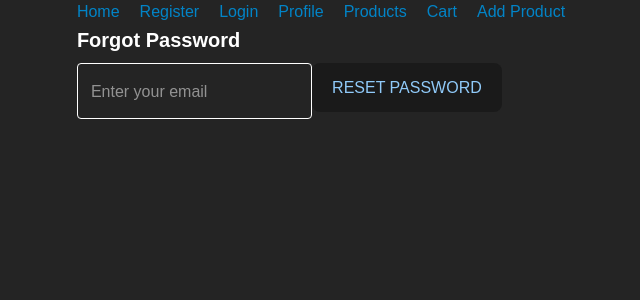
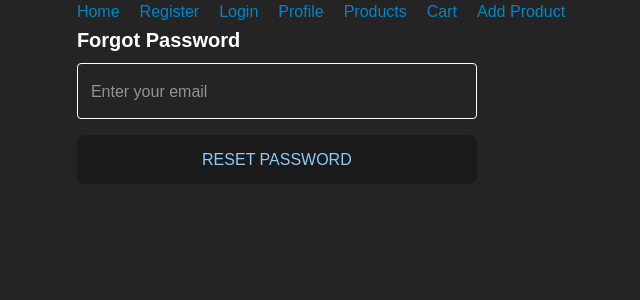
Before and after one commit to antonovmike/demo_store, a React (Vite) app in the folder client/: page /#/forgot-password in a window 1280 px wide. Shown: the top 300 px of the page, without its empty margins (309-949 px from the left). Built offline with nearby package versions, Linux system fonts and the light colour scheme; no server answers.

Commit message:
[REF] Replace <Box> with <FormBox> ForgotPasswordForm.tsx

```diff
--- a/client/src/components/ForgotPasswordForm.tsx
+++ b/client/src/components/ForgotPasswordForm.tsx
@@ -38,7 +38,7 @@ export default function ForgotPasswordForm() {
           Forgot Password
         </Typography>
       </FormBox>
-      <Box component="form" onSubmit={handleSubmit}>
+      <FormBox onSubmit={handleSubmit}>
         <TextField
           type="email"
           placeholder="Enter your email"
@@ -61,7 +61,7 @@ export default function ForgotPasswordForm() {
             {message}
           </Typography>
         )}
-      </Box>
+      </FormBox>
     </Box>
   );
 }
```
